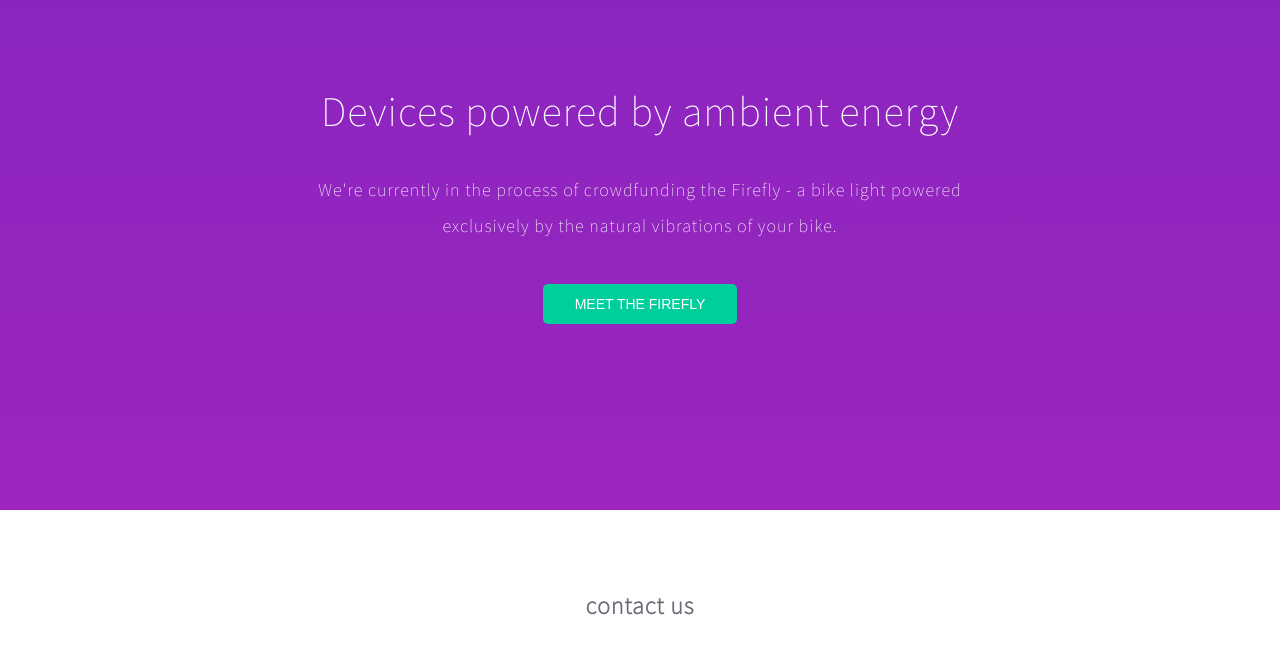
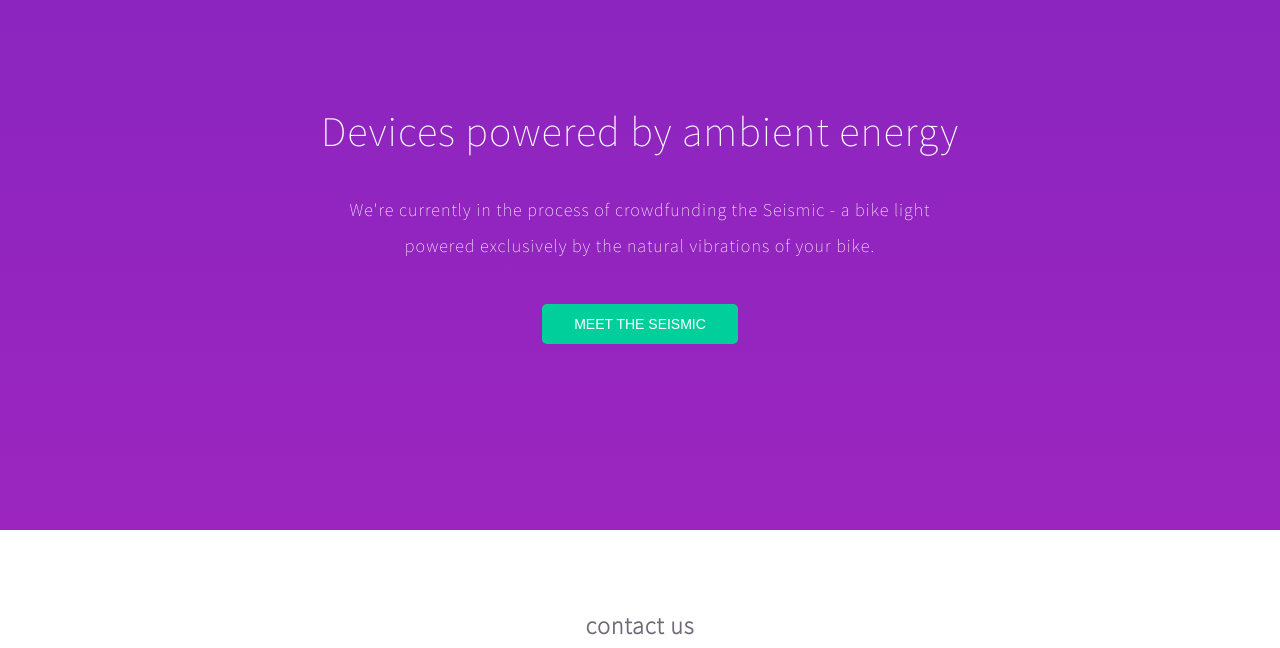
Before and after one commit to teamESiMi/esimi, a plain HTML site: page index.html in a window 1280 px wide. Shown: the part 130-778 px from the top of the page. Drawn offline with Linux system fonts and the light colour scheme.

Commit message:
Update index.html

```diff
--- a/index.html
+++ b/index.html
@@ -1,10 +1,10 @@
-<!DOCTYPE html>
+s<!DOCTYPE html>
 
 <html>
 <head>
 <title>ESiMi</title>
 <meta name="viewport" content="width=device-width, initial-scale=1">
-<meta name="description" content="Devices powered by ambient energy. Maker of the Firefly - a bike light that utilizes the natural vibrations of your road bike to power itself.">
+<meta name="description" content="Devices powered by ambient energy. Maker of the Seismic - a bike light that utilizes the natural vibrations of your road bike to power itself.">
 <link rel="stylesheet" type="text/css" href="css/main.css">
 <link href="https://fonts.googleapis.com/css?family=Source+Sans+Pro:200" rel="stylesheet">
 <link rel="icon" type="image/png" href="images/favicon.png">
@@ -35,9 +35,9 @@
 	<div class="hero">
 		<img class="hero__logo" src="images/ESiMi_logo_white.png" alt="ESiMi logo">
 		<h1 class="hero__title">Devices powered by ambient energy</h1>
-		<h2 class="hero__sub-title">We're currently in the process of crowdfunding the Firefly - a bike light powered exclusively by the natural vibrations of your bike.</h2>
+		<h2 class="hero__sub-title">We're currently in the process of crowdfunding the Seismic - a bike light powered exclusively by the natural vibrations of your bike.</h2>
 		<a href="https://fireflybikelight.com/">
-			<button class="hero__button">MEET THE FIREFLY</button>
+			<button class="hero__button">MEET THE SEISMIC</button>
 		</a>
 	</div>
 
```
